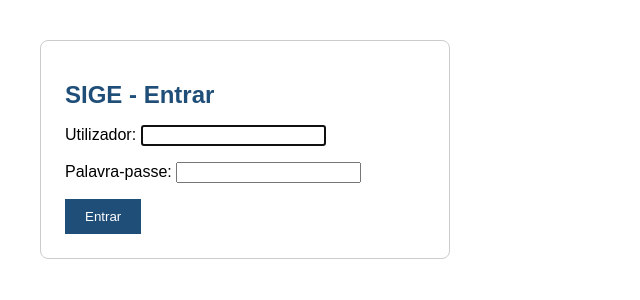
After one commit to manug2654-boop/SEGE-estudo, a Django app: page /contas/login/ in a window 1280 px wide. The commit adds this page. Shown: the top 300 px of the page, without its empty margins (0-640 px from the left). Run offline with Django 5.2, Linux system fonts and the light colour scheme.

Commit message:
feat(seguranca): login obrigatório na lista de alunos (RF-SEG-01).

```diff
--- a/config/settings.py
+++ b/config/settings.py
@@ -125,3 +125,8 @@ MAILERS = {
         'BACKEND': 'django.core.mail.backends.console.EmailBackend',
     },
 }
+
+
+LOGIN_URL = 'login'
+LOGIN_REDIRECT_URL = 'lista_alunos'
+LOGOUT_REDIRECT_URL = 'login'
--- a/config/urls.py
+++ b/config/urls.py
@@ -3,5 +3,6 @@ from django.urls import include, path
 
 urlpatterns = [
     path('admin/', admin.site.urls),
+    path('contas/', include('django.contrib.auth.urls')),
     path('', include('matriculas.urls')),
 ]
--- a/matriculas/templates/matriculas/aluno_list.html
+++ b/matriculas/templates/matriculas/aluno_list.html
@@ -11,7 +11,11 @@
   </style>
 </head>
 <body>
-  <h1>SIGE - Lista de Alunos</h1>
+  <h1>SIGE - Lista de Alunos</h1>   <form method="post" action="{% url 'logout' %}">
+    {% csrf_token %}
+    <p>Utilizador: <strong>{{ request.user.username }}</strong>
+    <button type="submit">Sair</button></p>
+  </form>
   <table>
     <tr>
       <th>Matrícula</th>
--- /dev/null
+++ b/matriculas/templates/registration/login.html
@@ -0,0 +1,28 @@
+<!DOCTYPE html>
+<html lang="pt">
+<head>
+  <meta charset="UTF-8">
+  <title>SIGE - Entrar</title>
+  <style>
+    body { font-family: Arial, sans-serif; margin: 40px; }
+    .caixa { max-width: 360px; border: 1px solid #ccc; padding: 24px; border-radius: 8px; }
+    h1 { color: #1f4e79; font-size: 24px; }
+    button { background: #1f4e79; color: white; border: 0; padding: 10px 20px; cursor: pointer; }
+    .erro { color: #b00020; }
+  </style>
+</head>
+<body>
+  <div class="caixa">
+    <h1>SIGE - Entrar</h1>
+    {% if form.errors %}
+      <p class="erro">Utilizador ou palavra-passe incorretos.</p>
+    {% endif %}
+    <form method="post">
+      {% csrf_token %}
+      {{ form.as_p }}
+      <input type="hidden" name="next" value="{{ next }}">
+      <button type="submit">Entrar</button>
+    </form>
+  </div>
+</body>
+</html>
--- a/matriculas/views.py
+++ b/matriculas/views.py
@@ -1,8 +1,10 @@
+from django.contrib.auth.decorators import login_required
 from django.shortcuts import render
 
 from .models import Aluno
 
 
+@login_required
 def lista_alunos(request):
     alunos = Aluno.objects.filter(ativo=True).order_by('nome_completo')
     return render(request, 'matriculas/aluno_list.html', {'alunos': alunos})
```
